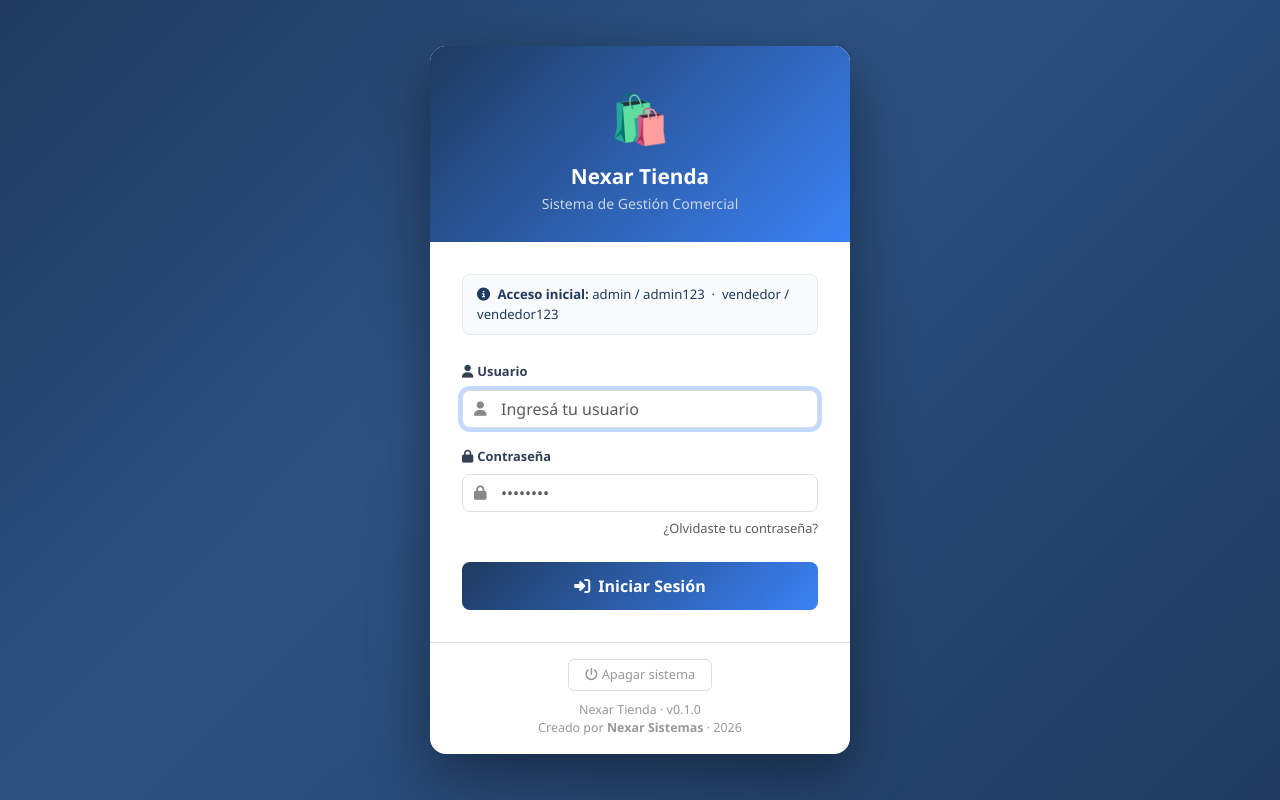
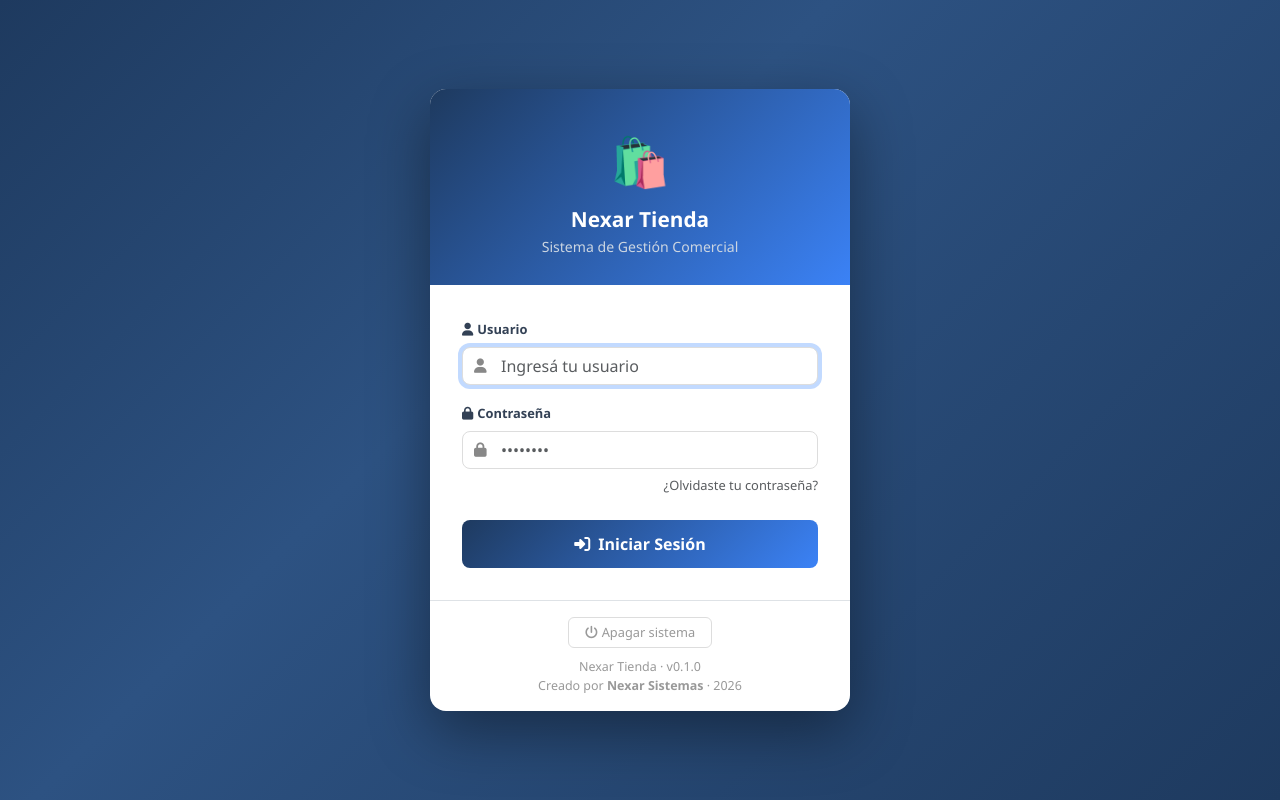
Before and after one commit to NexarSistemas/nexar-tienda, a Flask app: page /login in a window 1280 px wide. Run offline with Flask 3, Linux system fonts and the light colour scheme; the visitor is signed in with stand-in values (Sample User, id 1); data comes from the database, SQL or seed files in the repository; parts of the project's set-up code (start-up, migrations or seed data) failed here and were passed over; some libraries are stand-ins or nearby versions.

Commit message:
Se quita consola de app y se quita los acceso anteirores de admin y usuarios predefinidos

```diff
--- a/app.py
+++ b/app.py
@@ -2525,4 +2525,4 @@ if __name__ == '__main__':
     print(f"║    Configuración inicial requerida al iniciar  ║")
     print(f"╚═══════════════════════════════════════════════╝")
 
-    app.run(debug=True, host='0.0.0.0', port=5000)
+    app.run(debug=False, host='0.0.0.0', port=5000)
--- a/templates/login.html
+++ b/templates/login.html
@@ -24,11 +24,6 @@
         </div>
       {% endfor %}
     {% endwith %}
-
-    <div class="mb-4" style="background: #f8fafc; border: 1px solid #e2e8f0; border-radius: 8px; padding: 10px 14px; font-size: .82rem; color: #1e3a5f;">
-      <i class="fas fa-info-circle me-1"></i>
-      <strong>Acceso inicial:</strong> admin / admin123 &nbsp;·&nbsp; vendedor / vendedor123
-    </div>
 
     <form method="POST">
       <div class="mb-3">
```
